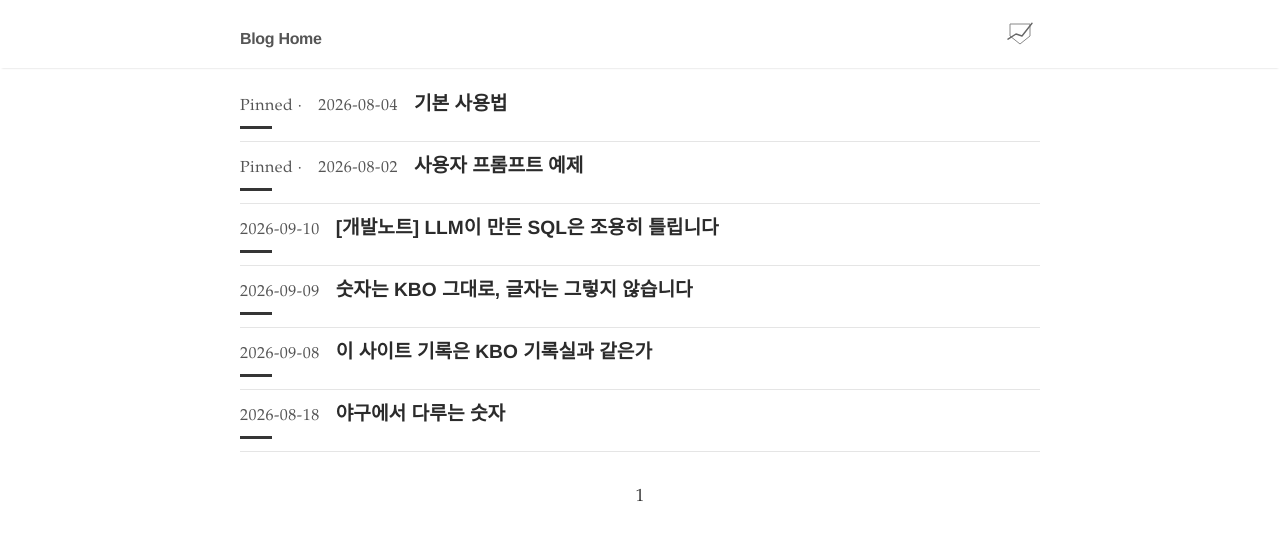
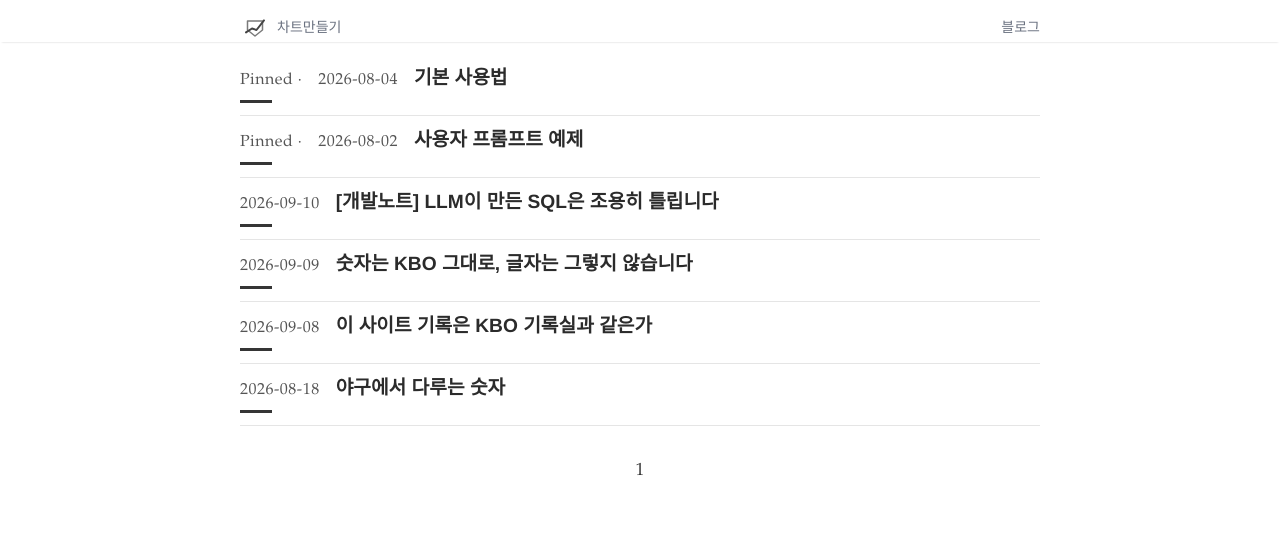
Before and after one commit to sylvakr/baseball-chart-blog, a Jekyll site: the page built from index.html, in a window 1280 px wide. Shown: the top 540 px of the page. Built offline with Jekyll 4.4.1, drawn with Linux system fonts in a browser that asks for light colours; the list of posts is cut into pages by our own code.

Commit message:
맨 윗줄을 구운 화면 셋과 맞춤 · 로고와 탭 아이콘을 사이트와 같은 판으로
- 맨 윗줄: 왼쪽 로고 + 「차트만들기」(앱으로, 이름 붙은 탭 bc-app — 구운 화면과 같은
  탭을 다시 쓴다), 오른쪽 「블로그」(첫 화면). 예전에는 왼쪽 「Blog Home」, 오른쪽
  로고 아이콘이었다. 값(로고 30px · 글자 14px #6B7280)도 구운 화면과 같다.
- 로고 크기를 폰 32 · 600px 이상 40px 에서 어느 폭이든 30px 로. 테마의 img 아래
  여백(16px)이 로고를 글자보다 위로 밀어 로고만 margin 0.
- assets/logo.svg 를 사이트(앱 · 구운 화면)와 같은 판으로 — 예전 판은 선이 가늘고
  흐렸다(2.5 · 3.5 -> 5 · 6.5).
- 탭 아이콘을 사이트의 favicon.svg(둘레 여백을 줄인 판)로 — assets/favicon.svg 를
  넣고 head 의 rel=icon 이 그것을 가리킨다.

Co-Authored-By: Claude Opus 5.5 <noreply@anthropic.com>

```diff
--- a/_includes/head.html
+++ b/_includes/head.html
@@ -9,7 +9,7 @@
   <link rel="stylesheet" href="https://fonts.googleapis.com/css?family=Libre+Baskerville:400,400i,700">
 
   <!-- Favicon -->
-  <link rel="icon" type="image/svg+xml" href="{{ "/assets/logo.svg" | relative_url }}">
+  <link rel="icon" type="image/svg+xml" href="{{ "/assets/favicon.svg" | relative_url }}">
 
   <!-- RSS -->
   {% feed_meta %}
--- a/_includes/navigation.html
+++ b/_includes/navigation.html
@@ -1,10 +1,11 @@
 <nav class="nav">
+  <!-- 맨 윗줄 — 구운 화면 셋(드래프트 · 선수이동 · 역대감독)과 같은 짜임이다(2026-10-16). 왼쪽 로고 + 「차트만들기」는 앱으로
+       (이름 붙은 탭 bc-app — 구운 화면과 같은 탭을 다시 쓴다), 오른쪽은 이 블로그의 첫 화면. 값(로고 30px · 글자 14px #6B7280)도 같다. -->
   <div class="nav-container" style="display: flex !important; align-items: center !important; justify-content: space-between !important; flex-wrap: nowrap !important;">
-    <a href="{{ site.baseurl }}/" style="white-space: nowrap; text-decoration: none;">
-      <h2 class="nav-title" style="margin: 0; display: inline-block; white-space: nowrap; border-bottom: none !important; font-size: 1rem; font-weight: 600; letter-spacing: -0.02em;">Blog Home</h2>
+    <a href="https://baseballchart.kr/" target="bc-app" class="nav-logo" style="display: flex; align-items: center; gap: 7px; flex-shrink: 0; text-decoration: none;">
+      <img src="{{ '/assets/logo.svg' | relative_url }}" alt="" class="nav-logo-img" width="30" height="30" style="display: block; width: 30px; height: 30px; margin: 0;">
+      <span style="font-size: 14px; color: #6B7280; white-space: nowrap;">차트만들기</span>
     </a>
-    <a href="https://baseballchart.kr" class="nav-logo" target="_blank" rel="noopener noreferrer" style="display: flex; align-items: center; flex-shrink: 0;">
-      <img src="{{ '/assets/logo.svg' | relative_url }}" alt="baseballchart.kr" class="nav-logo-img" width="32" height="32" style="width: 32px; height: 32px; max-width: 32px; max-height: 32px; vertical-align: middle;">
-    </a>
+    <a href="{{ site.baseurl }}/" style="font-size: 14px; color: #6B7280; white-space: nowrap; text-decoration: none;">블로그</a>
   </div>
 </nav>
--- a/assets/main.scss
+++ b/assets/main.scss
@@ -78,18 +78,14 @@ h2, h3 {
   align-items: center !important;
   flex-shrink: 0 !important;
 
+  // 구운 화면 셋 · 앱 왼쪽 위 로고와 같은 30px — 어느 폭에서나(2026-10-16). 예전에는 폰 32 · 600px 이상 40 이었다.
+  // margin 0 — 테마의 img 아래 여백(16px)이 로고를 글자보다 위로 밀었다.
   .nav-logo-img, img {
-    height: 32px !important;
-    width: 32px !important;
-    max-height: 32px !important;
-    max-width: 32px !important;
+    height: 30px !important;
+    width: 30px !important;
+    max-height: 30px !important;
+    max-width: 30px !important;
+    margin: 0 !important;
     vertical-align: middle;
-
-    @media (min-width: 600px) {
-      height: 40px !important;
-      width: 40px !important;
-      max-height: 40px !important;
-      max-width: 40px !important;
-    }
   }
 }
```
Also changed, not shown: assets/favicon.svg (added), assets/logo.svg.
